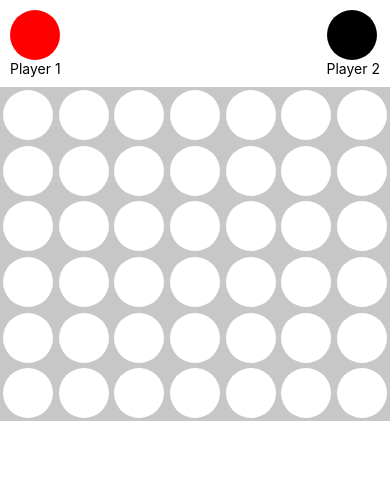
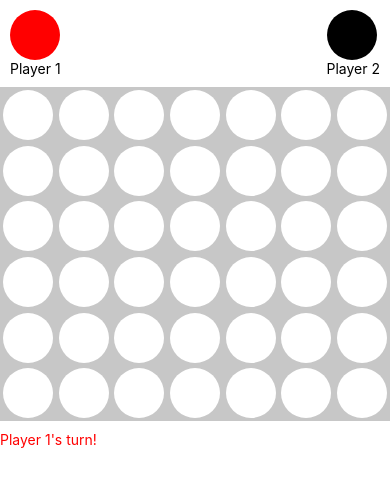
Before and after one commit to BboyStatix/Connect4, a React Native app: screen / in a window 390 px wide. Shown: the top 486 px of the page. Built offline with nearby package versions, Linux system fonts and the light colour scheme.

Commit message:
Move out currentPlayer logic to Game Container and create CurrentPlayerIndicator

```diff
--- a/App.js
+++ b/App.js
@@ -3,15 +3,25 @@ import { SafeAreaView } from 'react-native';
 import Header from "./Components/Header";
 import Grid from "./Components/Grid";
 import Game from "./Containers/Game";
+import CurrentPlayerIndicator from "./Components/CurrentPlayerIndicator";
 
 const App = () => {
   return (
     <SafeAreaView>
         <Game>
-            {(gameState, setGameState) =>
+            {(
+                gameState, setGameState,
+                currentPlayer, setCurrentPlayer
+            ) =>
                 <>
                     <Header />
-                    <Grid gameState={gameState} setGameState={setGameState} />
+                    <Grid
+                        gameState={gameState}
+                        currentPlayer={currentPlayer}
+                        setGameState={setGameState}
+                        setCurrentPlayer={setCurrentPlayer}
+                    />
+                    <CurrentPlayerIndicator currentPlayer={currentPlayer}/>
                 </>
             }
         </Game>
--- /dev/null
+++ b/Components/CurrentPlayerIndicator/index.js
@@ -0,0 +1,15 @@
+import React from "react";
+import {Text, View} from "react-native";
+import styles from "./styles";
+
+const CurrentPlayerIndicator = ({currentPlayer}) => {
+    return (
+        <View style={styles.container}>
+            <Text style={styles[`player${currentPlayer}`]}>
+                {`Player ${currentPlayer}'s turn!`}
+            </Text>
+        </View>
+    )
+}
+
+export default CurrentPlayerIndicator
--- /dev/null
+++ b/Components/CurrentPlayerIndicator/styles.js
@@ -0,0 +1,16 @@
+import { StyleSheet } from 'react-native';
+import colors from "../../Colors";
+
+const styles = StyleSheet.create({
+    container: {
+        marginTop: 10,
+    },
+    player1: {
+      color: colors.player1
+    },
+    player2: {
+        color: colors.player2
+    },
+})
+
+export default styles
--- a/Components/Grid/index.js
+++ b/Components/Grid/index.js
@@ -19,10 +19,8 @@ const initialBoardState = () => {
     return matrix
 }
 
-const Grid = ({gameState, setGameState}) => {
-    //TODO this logic belongs in a Game container rather than Grid
+const Grid = ({gameState, setGameState, currentPlayer, setCurrentPlayer}) => {
     const [boardState, setBoardState] = useState(initialBoardState())
-    const [currentPlayer, setCurrentPlayer] = useState(1)
 
     async function handlePress(columnIdx) {
         if(gameState !== GAME_STATES.ENDED) {
--- a/Containers/Game/index.js
+++ b/Containers/Game/index.js
@@ -3,8 +3,12 @@ import {GAME_STATES} from "../../Config";
 
 const Game = ({children}) => {
     const [gameState, setGameState] = useState(GAME_STATES.IN_PROGRESS)
+    const [currentPlayer, setCurrentPlayer] = useState(1)
 
-    return children(gameState, setGameState)
+    return children(
+        gameState, setGameState,
+        currentPlayer, setCurrentPlayer
+    )
 }
 
 export default Game
```
